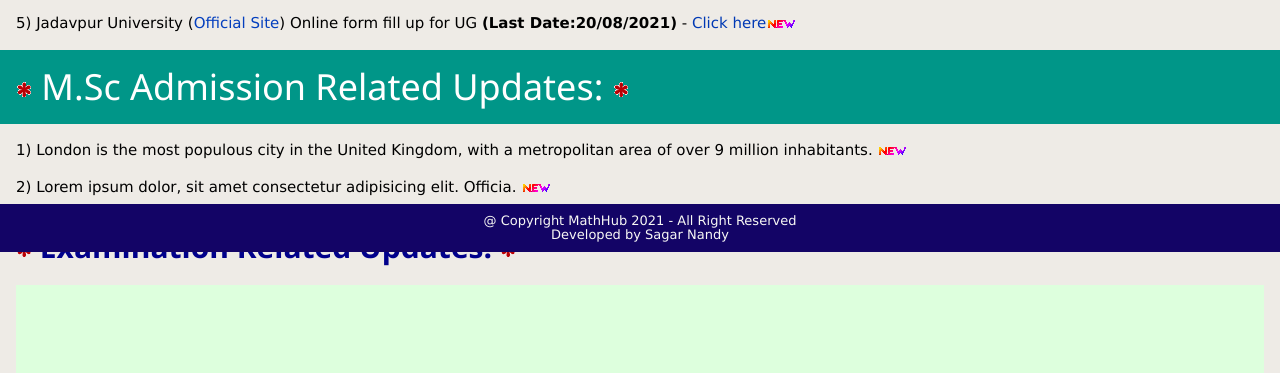
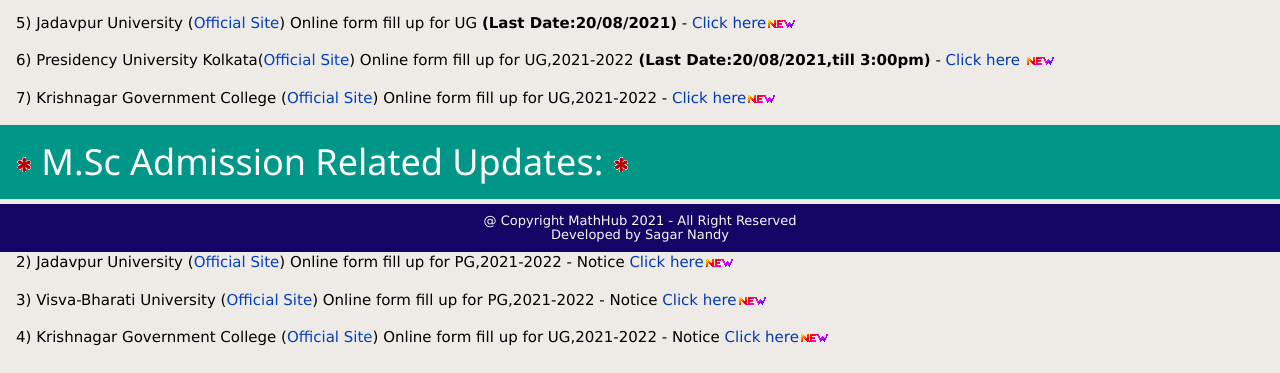
Before and after one commit to AbstractDil/mathhub, a plain HTML site: page index.html in a window 1280 px wide. Shown: the part 548-921 px from the top of the page. Drawn offline with nearby package versions, Linux system fonts and the light colour scheme.

Commit message:
Update index.html

```diff
--- a/index.html
+++ b/index.html
@@ -171,7 +171,8 @@
           opacity:1080px;
         }
         </style>
-        Last Updated:14<sup>th</sup>August,2021
+        Last Updated:15<sup>th</sup>August,2021
+        Time:11:01 AM
         </center>
         <br><br><br><br><br><br><br><br>
         <br>
@@ -206,6 +207,8 @@
        <!-- Chakdaha College End  -->
        <p> 4) Srikrishna College (<a href="https://srikrishnacollegebagula.ac.in/"  target="_blank" style="color: #043fbe;" >Official Site</a>) Online form fill up for UG <b>(Last Date:20/08/2021)</b> - <a href="https://skcbadmission.in/" target="_blank" style="color: #0039b4;">Click here</a><img src="newicon.gif" alt=""> </p>
        <p> 5) Jadavpur University (<a href="http://www.jaduniv.edu.in/#/#"  target="_blank" style="color: #043fbe;" >Official Site</a>) Online form fill up for UG <b>(Last Date:20/08/2021)</b> - <a href="https://admission.jdvu.ac.in/" target="_blank" style="color: #0039b4;">Click here</a><img src="newicon.gif" alt=""> </p>
+       <p> 6) Presidency University Kolkata(<a href="https://www.presiuniv.ac.in/web/index.php"  target="_blank" style="color: #043fbe;" >Official Site</a>) Online form fill up for UG,2021-2022 <b>(Last Date:20/08/2021,till 3:00pm)</b> - <a href="http://14.139.217.92/ugadmission/" target="_blank" style="color: #0039b4;"> Click here  </a> <img src="newicon.gif" alt=""> </p>
+       <p> 7) Krishnagar Government College  (<a href="http://krishnagargovtcollege.org/ugadmissionnotice21.php"  target="_blank" style="color: #043fbe;" >Official Site</a>) Online form fill up for UG,2021-2022 - <a href="http://online.krishnagargovtcollege.org/" target="_blank" style="color: #0039b4;">Click here</a><img src="newicon.gif" alt=""> </p>
 
         </div>
       <div class="w3-container w3-teal">
@@ -213,9 +216,10 @@
         </div>
 
         <div class="w3-container">
-          <p> 1) London is the most populous city in the United Kingdom,
-          with a metropolitan area of over 9 million inhabitants. <img src="newicon.gif" alt=""></p>
-          <p>2) Lorem ipsum dolor, sit amet consectetur adipisicing elit. Officia. <img src="newicon.gif" alt=""></p>
+         <p> 1) Presidency University Kolkata(<a href="https://www.presiuniv.ac.in/web/index.php"  target="_blank" style="color: #043fbe;" >Official Site</a>) Online form fill up for PG , 2021-2022 - Notice <a href="https://www.presiuniv.ac.in/web/admission.php" target="_blank" style="color: #0039b4;"> Click here  </a> <img src="newicon.gif" alt=""> </p>
+          <p> 2) Jadavpur University (<a href="http://www.jaduniv.edu.in/#/#"  target="_blank" style="color: #043fbe;" >Official Site</a>) Online form fill up for PG,2021-2022 - Notice <a href="http://www.jaduniv.edu.in/#/#" target="_blank" style="color: #0039b4;">Click here</a><img src="newicon.gif" alt=""> </p>
+          <p> 3) Visva-Bharati University (<a href="http://visvabharati.ac.in/Admissions.html"  target="_blank" style="color: #043fbe;" >Official Site</a>) Online form fill up for PG,2021-2022 - Notice <a href="https://visvabharatiadmission.samarth.edu.in/" target="_blank" style="color: #0039b4;">Click here</a><img src="newicon.gif" alt=""> </p>
+          <p> 4) Krishnagar Government College  (<a href="http://krishnagargovtcollege.org/ugadmissionnotice21.php"  target="_blank" style="color: #043fbe;" >Official Site</a>) Online form fill up for UG,2021-2022 - Notice  <a href="http://krishnagargovtcollege.org/ugadmissionnotice21.php" target="_blank" style="color: #0039b4;">Click here</a><img src="newicon.gif" alt=""> </p>
 
         </div>
       <div class="w3-container">
```
